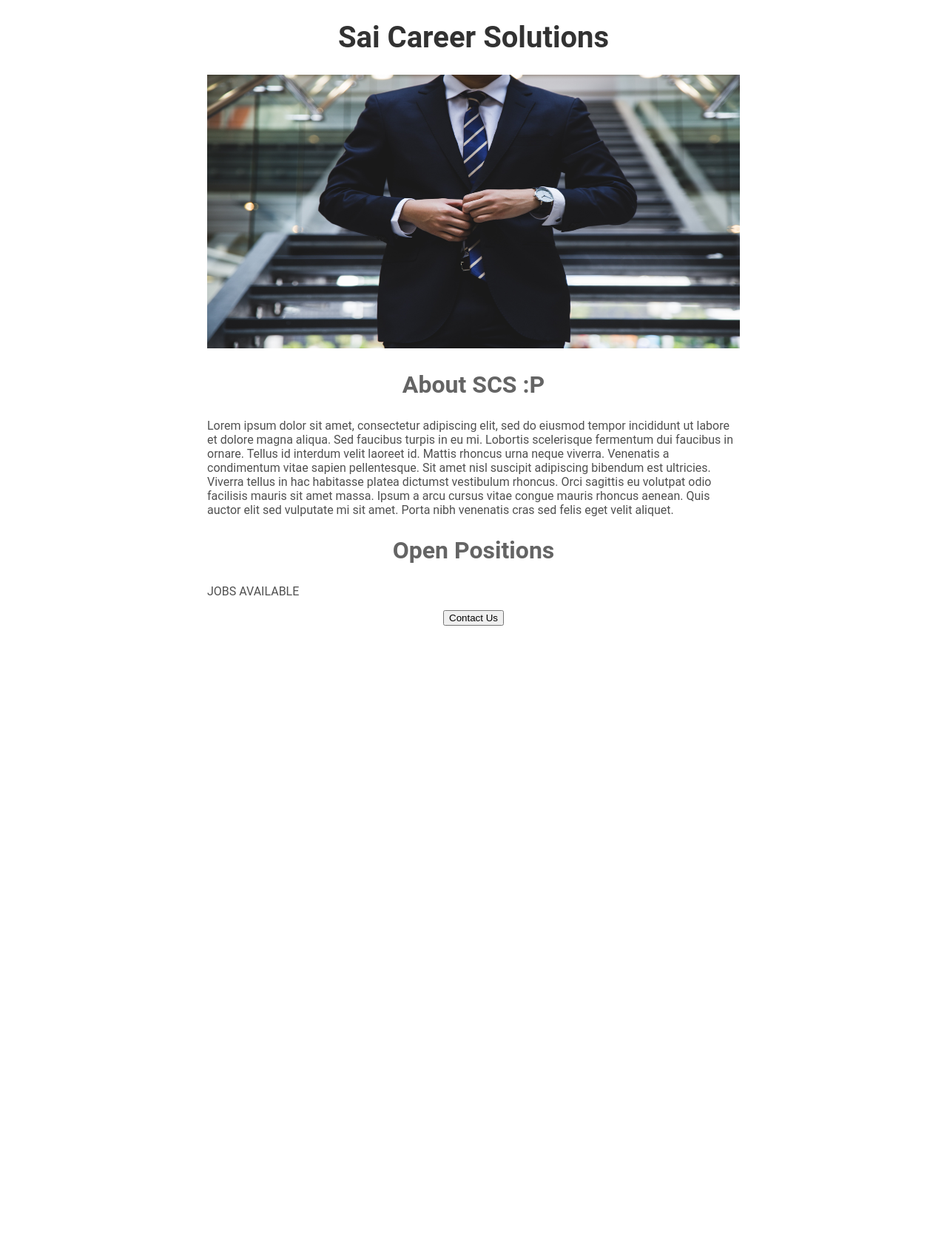
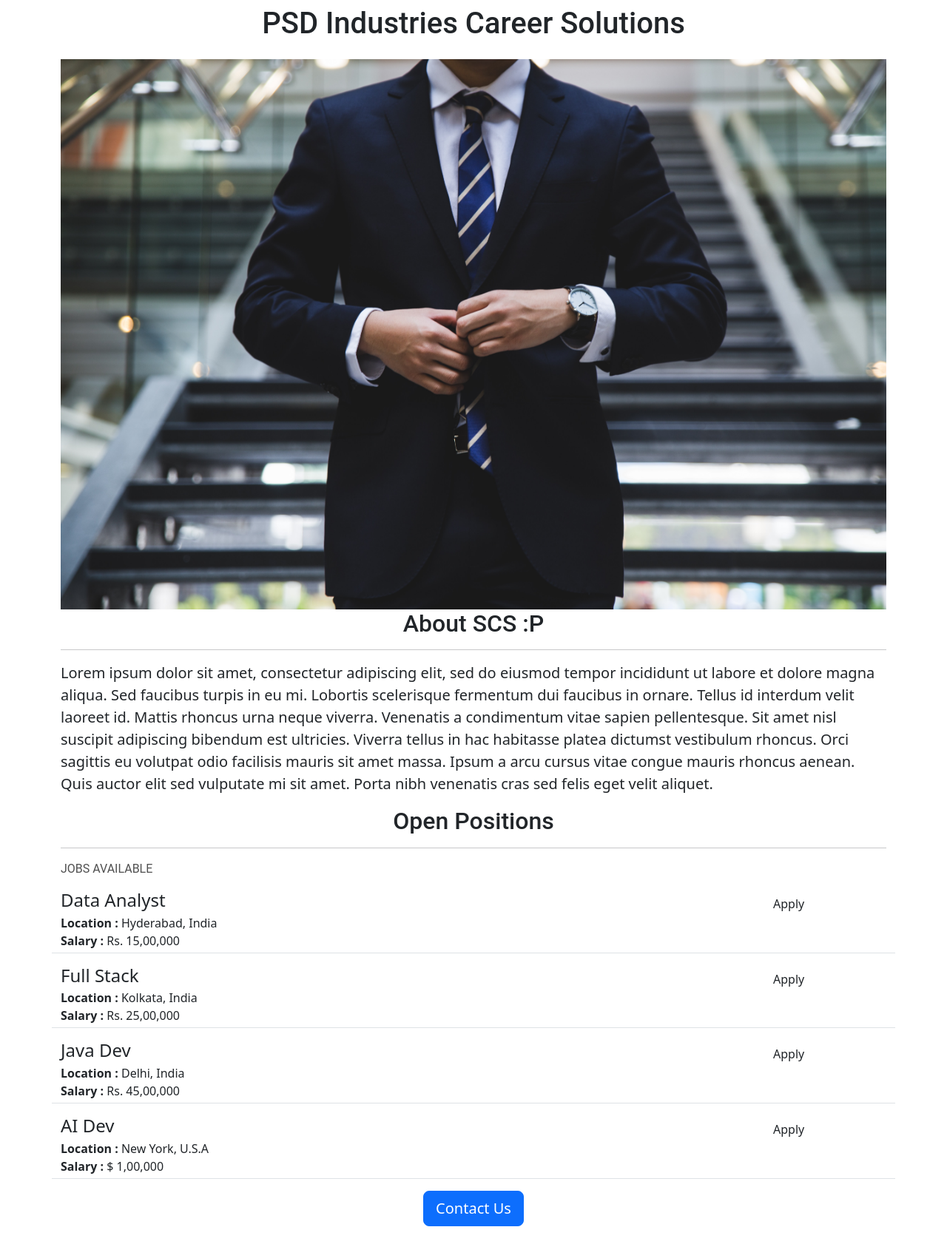
Before and after one commit to Sai-Deepak-1/Jovian-Careers-Website, a Flask app: page / in a window 1280 px wide. Shown: the whole page at 74% size. Before the commit the page ends 846 px from the top, so only its background shows below. Run offline with Flask 2, Linux system fonts and the light colour scheme.

Commit message:
Created jobs section

```diff
--- a/app.py
+++ b/app.py
@@ -1,14 +1,40 @@
-from flask import Flask , render_template
+from flask import Flask, render_template
 
 app = Flask(__name__)
 
+Jobs = [
+    {
+        'id' : 1,
+        'title' : 'Data Analyst',
+        'location' : 'Hyderabad, India',
+        'salary' : 'Rs. 15,00,000'
+    },
+    {
+        'id' : 2,
+        'title' : 'Full Stack',
+        'location' : 'Kolkata, India',
+        'salary' : 'Rs. 25,00,000'
+    },
+    {
+        'id' : 3,
+        'title' : 'Java Dev',
+        'location' : 'Delhi, India',
+        'salary' : 'Rs. 45,00,000'
+    },
+    {
+        'id' : 4,
+        'title' : 'AI Dev',
+        'location' : 'New York, U.S.A',
+        'salary' : '$ 1,00,000'
+    }
+]
 
 # route is part of url after the domain name
 # ex : in goggle.com/search , "/search" is route
 # the below is aka empty route that means the it is the home page
 @app.route("/")
 def hello_world():
-    return render_template('home.html')
+    return render_template('home.html',jobs = Jobs,company="PSD Industries")
 
 
 if __name__ == "__main__":
--- a/templates/home.html
+++ b/templates/home.html
@@ -29,22 +29,33 @@
             font-family : Roboto;
             color : rgb(80,80,80);
         }
-        .container{
+        #container{
             max-width : 720px;
             margin : 0 auto 0 auto;
         }
     </style>
+    <script src="https://cdn.jsdelivr.net/npm/bootstrap@5.3.0-alpha3/dist/js/bootstrap.bundle.min.js" integrity="sha384-ENjdO4Dr2bkBIFxQpeoTz1HIcje39Wm4jDKdf19U8gI4ddQ3GYNS7NTKfAdVQSZe" crossorigin="anonymous"></script>
+    <link href="https://cdn.jsdelivr.net/npm/bootstrap@5.3.0-alpha3/dist/css/bootstrap.min.css" rel="stylesheet" integrity="sha384-KK94CHFLLe+nY2dmCWGMq91rCGa5gtU4mk92HdvYe+M/SXH301p5ILy+dN9+nJOZ" crossorigin="anonymous">
 </head>
 <body>
     <div class = "container">
-        <h1>Sai Career Solutions</h1>
-        <img class = "image" src = "static/career.jpg" height = "320">
+        <h1 class = "text-center mt-2 mb-4">{{company}} Career Solutions</h1>
+        <img class = "img-fluid" src = "static/career.jpg"></br>
 
-        <h2>About SCS :P</h2>
-        <p class = "ptext">Lorem ipsum dolor sit amet, consectetur adipiscing elit, sed do eiusmod tempor incididunt ut labore et dolore magna aliqua. Sed faucibus turpis in eu mi. Lobortis scelerisque fermentum dui faucibus in ornare. Tellus id interdum velit laoreet id. Mattis rhoncus urna neque viverra. Venenatis a condimentum vitae sapien pellentesque. Sit amet nisl suscipit adipiscing bibendum est ultricies. Viverra tellus in hac habitasse platea dictumst vestibulum rhoncus. Orci sagittis eu volutpat odio facilisis mauris sit amet massa. Ipsum a arcu cursus vitae congue mauris rhoncus aenean. Quis auctor elit sed vulputate mi sit amet. Porta nibh venenatis cras sed felis eget velit aliquet.</p>
+        <h2>About SCS :P</h2><hr>
+        <p class = "lead">Lorem ipsum dolor sit amet, consectetur adipiscing elit, sed do eiusmod tempor incididunt ut labore et dolore magna aliqua. Sed faucibus turpis in eu mi. Lobortis scelerisque fermentum dui faucibus in ornare. Tellus id interdum velit laoreet id. Mattis rhoncus urna neque viverra. Venenatis a condimentum vitae sapien pellentesque. Sit amet nisl suscipit adipiscing bibendum est ultricies. Viverra tellus in hac habitasse platea dictumst vestibulum rhoncus. Orci sagittis eu volutpat odio facilisis mauris sit amet massa. Ipsum a arcu cursus vitae congue mauris rhoncus aenean. Quis auctor elit sed vulputate mi sit amet. Porta nibh venenatis cras sed felis eget velit aliquet.</p>
         <h2>Open Positions</h2>
+        <hr>
         <p class = "ptext">JOBS AVAILABLE </p>
-        <div style="text-align : center;"><button>Contact Us</button></div>
+        <p>
+            {% for job in jobs %}
+                {% include 'job.html' %}
+            {% endfor %}
+        </p>
+        <div style="text-align : center;">
+            <button class = "btn btn-primary btn-lg">Contact Us</button>
+            <p class = "mt-4"></p>
+        </div>
     </div>
 </body>
 </html>
--- /dev/null
+++ b/templates/job.html
@@ -0,0 +1,28 @@
+<!DOCTYPE html>
+<html lang="en">
+<head>
+    <meta charset="UTF-8">
+    <meta http-equiv="X-UA-Compatible" content="IE=edge">
+    <meta name="viewport" content="width=device-width, initial-scale=1.0">
+    <title>Jobs</title>
+</head>
+<body>
+    <div class = "border-bottom row" style="padding-bottom : 4px; margin-bottom:16px;">
+        <div class = "col-10">
+            <h4 style="margin-bottom:4px;">{{job['title']}}</h4>
+
+            <div>
+                <b>Location : </b>{{job['location']}}
+            </div>
+
+           {% if 'ssalary in job' %}
+                <div>
+                    <b>Salary : </b>{{job['salary']}}
+                </div>
+            {% endif %}
+        </div>
+        <div class="col-2">
+            <button type = "button" class = btn btn-outline-primary>Apply</button>           </div>
+    </div>
+</body>
+</html>
```
